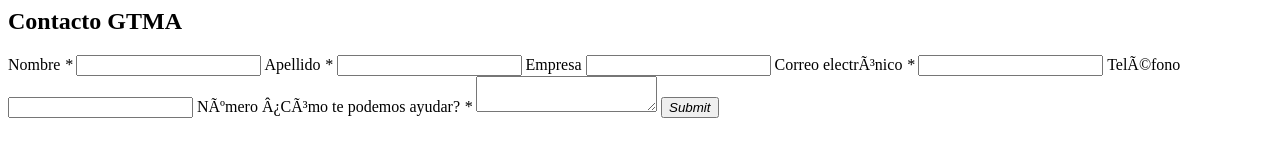
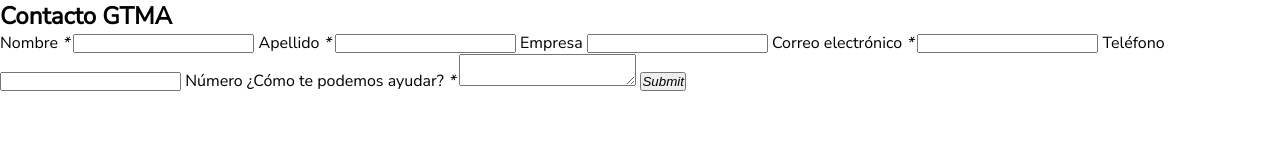
Before and after one commit to rubenvillarnet/gtma-contact, a plain HTML site: page index.html in a window 1280 px wide. Drawn offline with Linux system fonts and the light colour scheme.

Commit message:
html structure

```diff
--- a/index.html
+++ b/index.html
@@ -1,37 +1,116 @@
+<!DOCTYPE html>
+<html lang="en">
+  <head>
+    <meta charset="UTF-8" />
+    <meta http-equiv="X-UA-Compatible" content="IE=edge" />
+    <meta name="viewport" content="width=device-width, initial-scale=1.0" />
+    <title>Contact form</title>
+    <link rel="stylesheet" href="./style.css" />
+    <link rel="preconnect" href="https://fonts.googleapis.com" />
+    <link rel="preconnect" href="https://fonts.gstatic.com" crossorigin />
+    <link
+      href="https://fonts.googleapis.com/css2?family=Nunito+Sans&display=swap"
+      rel="stylesheet"
+    />
+    <style>
+      body {
+        font-family: 'Nunito Sans', sans-serif;
+      }
+
+      * {
+        padding: 0;
+        margin: 0;
+        box-sizing: border-box;
+      }
+    </style>
+  </head>
+  <body>
     <!-- Change or deletion of the name attributes in the input tag will lead to empty values on record submission-->
-<form action='https://forms.zohopublic.eu/manuelromero/form/ContactoGTMA/formperma/jJ-Pf5NLCaNVF-sz1d3O2oRNX4x5gQD1b5lY1jhZW_s/htmlRecords/submit' name='form' id='form' method='POST' accept-charset='UTF-8' enctype='multipart/form-data'>
-<input type="hidden" name="zf_referrer_name" value=""><!-- To Track referrals , place the referrer name within the " " in the above hidden input field -->
-<input type="hidden" name="zf_redirect_url" value=""><!-- To redirect to a specific page after record submission , place the respective url within the " " in the above hidden input field -->
-<input type="hidden" name="zc_gad" value=""><!-- If GCLID is enabled in Zoho CRM Integration, click details of AdWords Ads will be pushed to Zoho CRM -->
+    <form
+      action="https://forms.zohopublic.eu/manuelromero/form/ContactoGTMA/formperma/jJ-Pf5NLCaNVF-sz1d3O2oRNX4x5gQD1b5lY1jhZW_s/htmlRecords/submit"
+      name="form"
+      id="form"
+      method="POST"
+      accept-charset="UTF-8"
+      enctype="multipart/form-data"
+    >
+      <input
+        type="hidden"
+        name="zf_referrer_name"
+        value=""
+      /><!-- To Track referrals , place the referrer name within the " " in the above hidden input field -->
+      <input
+        type="hidden"
+        name="zf_redirect_url"
+        value=""
+      /><!-- To redirect to a specific page after record submission , place the respective url within the " " in the above hidden input field -->
+      <input
+        type="hidden"
+        name="zc_gad"
+        value=""
+      /><!-- If GCLID is enabled in Zoho CRM Integration, click details of AdWords Ads will be pushed to Zoho CRM -->
       <h2>Contacto GTMA</h2>
       <p></p>
       <!--Single Line-->
-<label>Nombre
+      <label
+        >Nombre
         <em>*</em>
       </label>
-<input  type="text" name="SingleLine" value="" fieldType=1 maxlength="255" />
+      <input
+        type="text"
+        name="SingleLine"
+        value=""
+        fieldType="1"
+        maxlength="255"
+      />
       <!--Single Line-->
-<label>Apellido
+      <label
+        >Apellido
         <em>*</em>
       </label>
-<input  type="text" name="SingleLine1" value="" fieldType=1 maxlength="255" />
+      <input
+        type="text"
+        name="SingleLine1"
+        value=""
+        fieldType="1"
+        maxlength="255"
+      />
       <!--Single Line-->
-<label>Empresa
-</label>
-<input  type="text" name="SingleLine2" value="" fieldType=1 maxlength="255" />
+      <label>Empresa </label>
+      <input
+        type="text"
+        name="SingleLine2"
+        value=""
+        fieldType="1"
+        maxlength="255"
+      />
       <!--Email-->
-<label>Correo electrónico
+      <label
+        >Correo electrónico
         <em>*</em>
       </label>
-<input type="text" maxlength="255" name="Email" value="" fieldType=9 />
+      <input type="text" maxlength="255" name="Email" value="" fieldType="9" />
       <!--Phone-->
-<label>Teléfono
-</label>
-<input type="text" compname="PhoneNumber" name="PhoneNumber_countrycode" phoneFormat="1" isCountryCodeEnabled=false maxlength="20" value="" fieldType=11 id="international_PhoneNumber_countrycode" />
+      <label>Teléfono </label>
+      <input
+        type="text"
+        compname="PhoneNumber"
+        name="PhoneNumber_countrycode"
+        phoneFormat="1"
+        isCountryCodeEnabled="false"
+        maxlength="20"
+        value=""
+        fieldType="11"
+        id="international_PhoneNumber_countrycode"
+      />
       <label>Número</label>
       <!--Multi Line-->
-<label>¿Cómo te podemos ayudar?
+      <label
+        >¿Cómo te podemos ayudar?
         <em>*</em>
       </label>
       <textarea name="MultiLine" maxlength="65535"></textarea>
-<button type="submit"><em>Submit</em></button></form>
+      <button type="submit"><em>Submit</em></button>
+    </form>
+  </body>
+</html>
```
Also changed, not shown: style.css (added). Lines whose indentation alone changed are shown as unchanged.
